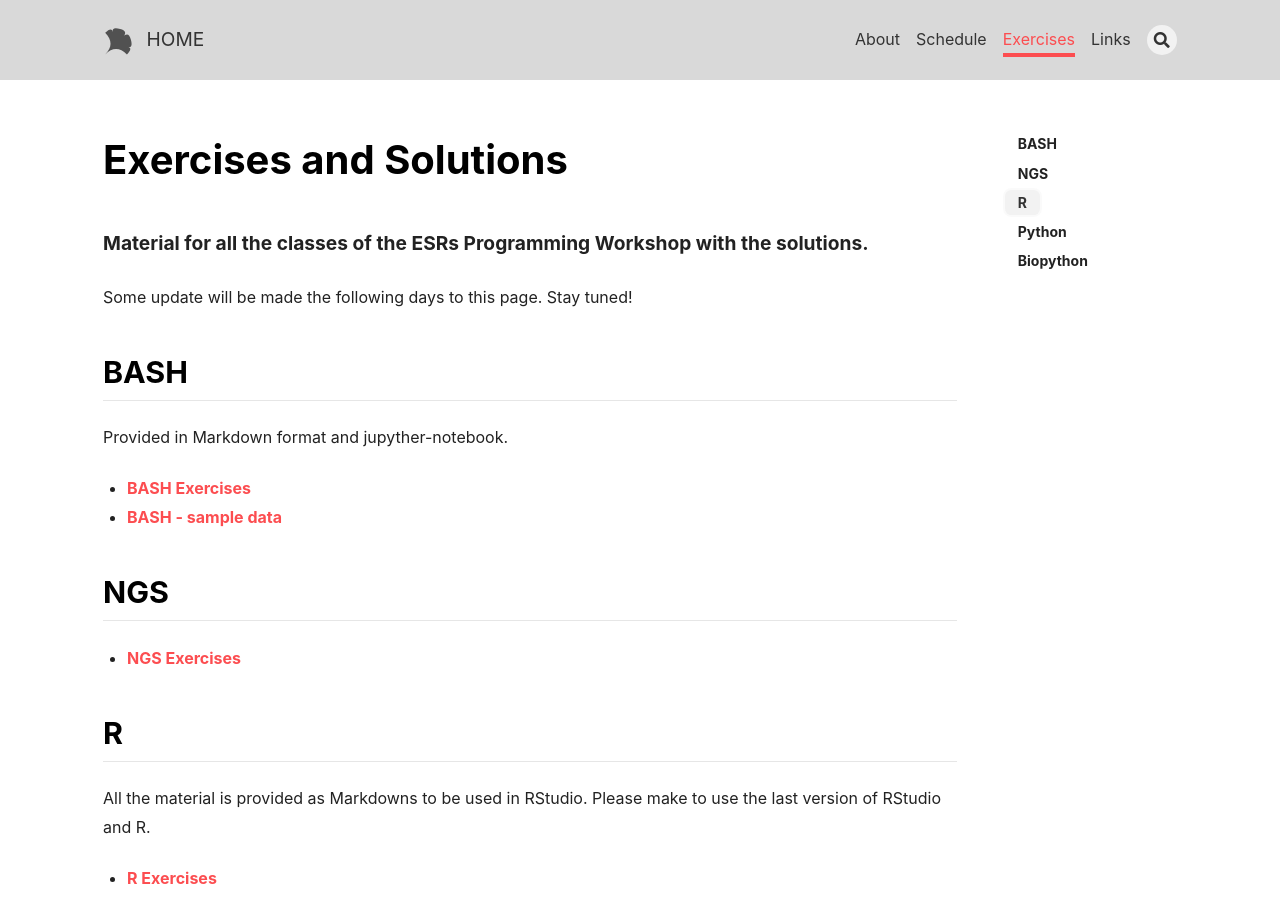
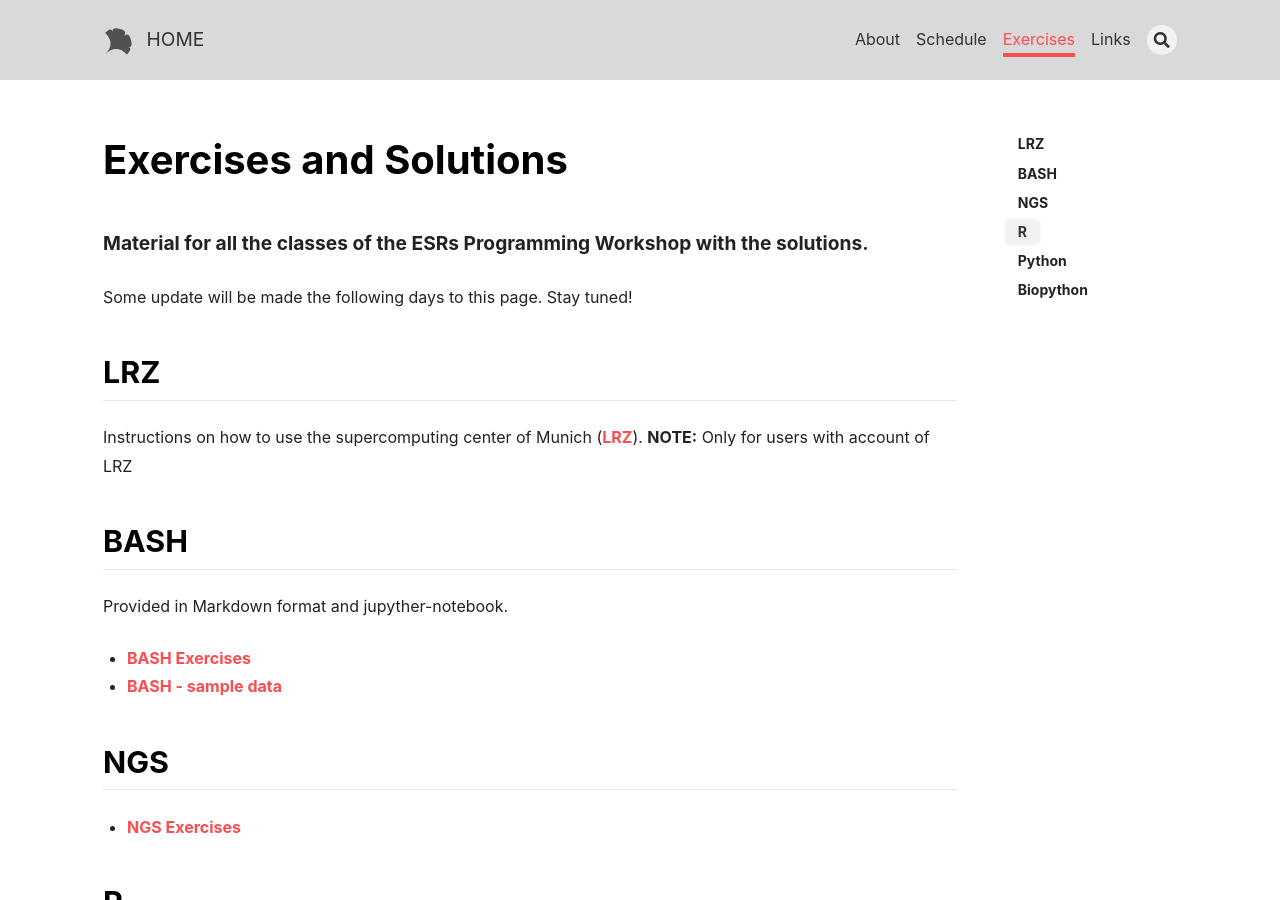
Before and after one commit to itn-ignite/ESRs-Programming-and-Bioinformatics-Workshop, a Jekyll site: the page built from docs/exercises.md, in a window 1280 px wide and 900 px high. Built offline with Jekyll 4.4.1, drawn with Linux system fonts in a browser that asks for light colours; nearby versions of some CDN libraries.

Commit message:
Update exercises.md

```diff
--- a/docs/exercises.md
+++ b/docs/exercises.md
@@ -10,6 +10,10 @@ header:
 
 #### Material for all the classes of the ESRs Programming Workshop with the solutions.
 Some update will be made the following days to this page. Stay tuned!
+
+## LRZ
+Instructions on how to use the supercomputing center of Munich ([LRZ](https://www.lrz.de/)).
+**NOTE:** Only for users with account of LRZ
 
 ## BASH
 Provided in Markdown format and jupyther-notebook.
```
